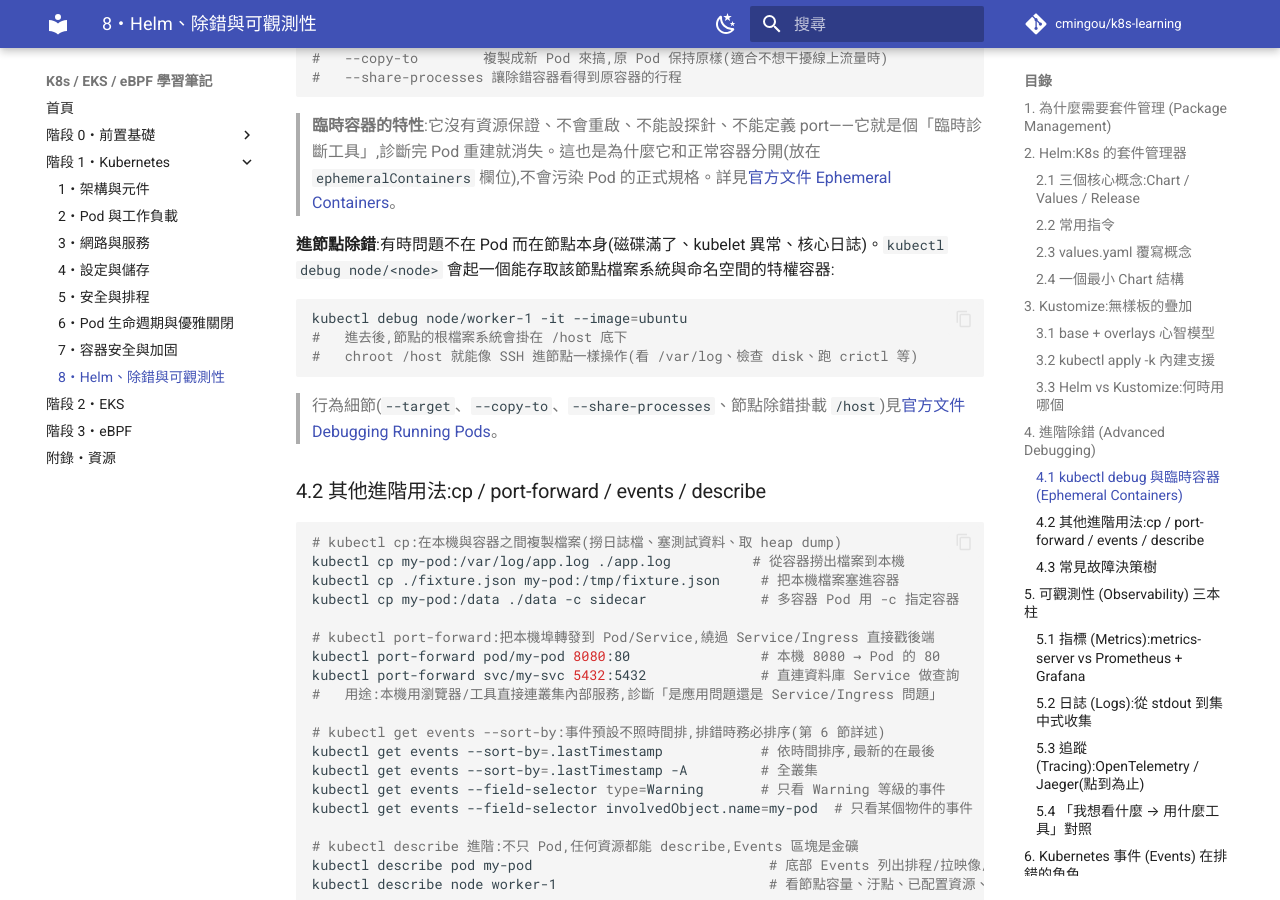
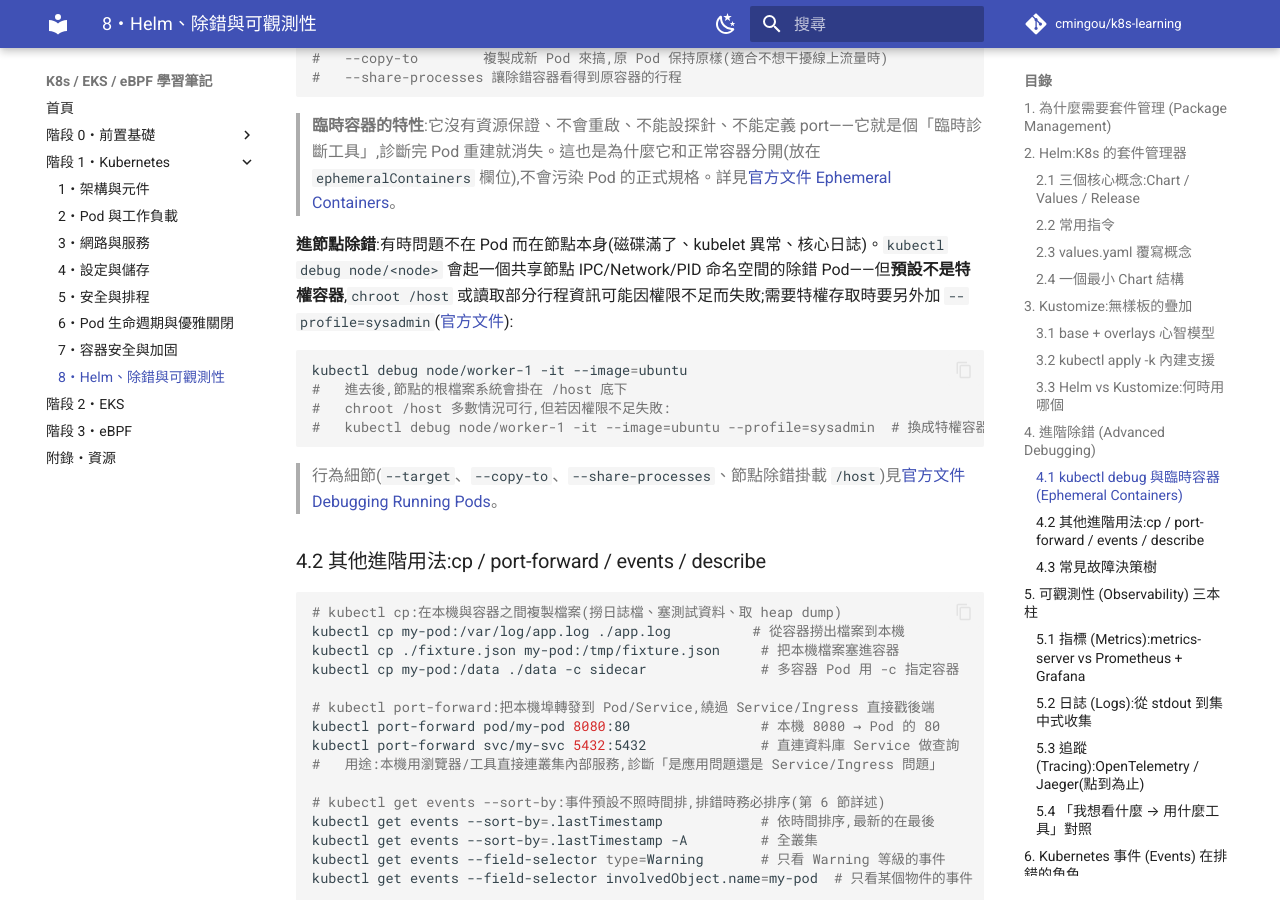
Before and after one commit to cmingou/k8s-learning, an MkDocs documentation site: the page built from docs/01-kubernetes/08-helm-debug-observability.md, in a window 1280 px wide and 900 px high, scrolled down 6579 px. Built offline with MkDocs 1.6.1 and Material for MkDocs 9.7.7, drawn with Linux system fonts in a browser that asks for light colours; comment, search, counter and statistics services are not loaded.

Commit message:
查證修正:kubectl debug node/<node> 預設並非特權容器,chroot /host 可能因權限不足失敗
Co-Authored-By: Claude Sonnet 5 <noreply@anthropic.com>
Claude-Session: https://claude.ai/code/session_017QHncWYCzSywLRAk4K8oWW

````diff
--- a/docs/01-kubernetes/08-helm-debug-observability.md
+++ b/docs/01-kubernetes/08-helm-debug-observability.md
@@ -277,12 +277,13 @@ kubectl debug my-pod -it --image=ubuntu --share-processes --copy-to=my-pod-debug
 
 > **臨時容器的特性**:它沒有資源保證、不會重啟、不能設探針、不能定義 port——它就是個「臨時診斷工具」,診斷完 Pod 重建就消失。這也是為什麼它和正常容器分開(放在 `ephemeralContainers` 欄位),不會污染 Pod 的正式規格。詳見[官方文件 Ephemeral Containers](https://kubernetes.io/docs/concepts/workloads/pods/ephemeral-containers/)。
 
-**進節點除錯**:有時問題不在 Pod 而在節點本身(磁碟滿了、kubelet 異常、核心日誌)。`kubectl debug node/<node>` 會起一個能存取該節點檔案系統與命名空間的特權容器:
+**進節點除錯**:有時問題不在 Pod 而在節點本身(磁碟滿了、kubelet 異常、核心日誌)。`kubectl debug node/<node>` 會起一個共享節點 IPC/Network/PID 命名空間的除錯 Pod——但**預設不是特權容器**,`chroot /host` 或讀取部分行程資訊可能因權限不足而失敗;需要特權存取時要另外加 `--profile=sysadmin`([官方文件](https://kubernetes.io/docs/tasks/debug/debug-application/debug-running-pod/#node-shell-session)):
 
 ```bash
 kubectl debug node/worker-1 -it --image=ubuntu
 #   進去後,節點的根檔案系統會掛在 /host 底下
-#   chroot /host 就能像 SSH 進節點一樣操作(看 /var/log、檢查 disk、跑 crictl 等)
+#   chroot /host 多數情況可行,但若因權限不足失敗:
+#   kubectl debug node/worker-1 -it --image=ubuntu --profile=sysadmin  # 換成特權容器
 ```
 
 > 行為細節(`--target`、`--copy-to`、`--share-processes`、節點除錯掛載 `/host`)見[官方文件 Debugging Running Pods](https://kubernetes.io/docs/tasks/debug/debug-application/debug-running-pod/)。
````
